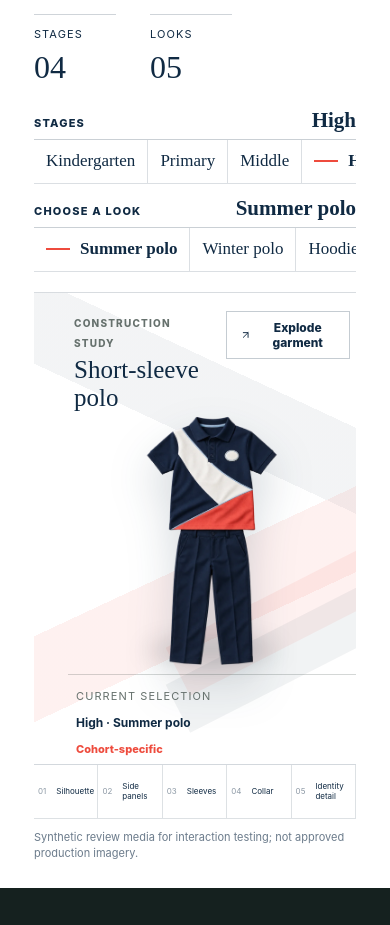
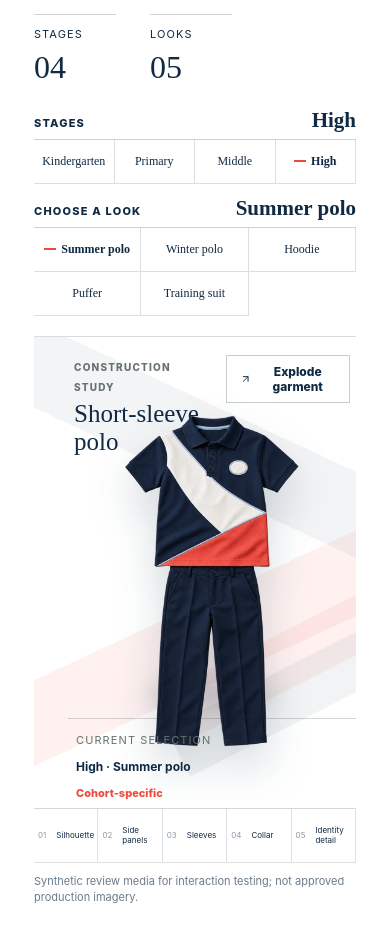
Before and after one commit to faresmohamed260/fares-uniform, a Next.js app in the folder prototype/public-site-motion/: page / in a window 390 px wide. Shown: the part 1800-2725 px from the top of the page. Built offline with nearby package versions, Linux system fonts and the light colour scheme.

Commit message:
fix: keep selected mobile choices visible

```diff
--- a/prototype/public-site-motion/app/globals.css
+++ b/prototype/public-site-motion/app/globals.css
@@ -547,3 +547,25 @@ footer { min-height: 170px; }
   .inspection { margin-top: 20px; }
   .layer-list { display: grid; }
 }
+
+
+/* Checkpoint 11: tactile polo prominence and fully visible mobile choices */
+.variant-polo .assembled-garment,
+.variant-polo .tactile-exploded-garment { inset: -10% -16% -8%; }
+
+@media (max-width: 760px) {
+  .choice-rail { display: grid; grid-template-columns: repeat(4,minmax(0,1fr)); overflow: visible; }
+  .look-rail { grid-template-columns: repeat(3,minmax(0,1fr)); }
+  .choice-rail button,
+  .look-rail button {
+    width: 100%;
+    min-width: 0;
+    padding: 0 5px;
+    justify-content: center;
+    text-align: center;
+    font-size: 12px;
+  }
+  .choice-rail button.is-active::before { width: 12px; margin-inline-end: 5px; }
+  .variant-polo .assembled-garment,
+  .variant-polo .tactile-exploded-garment { inset: -18% -24% -14%; }
+}
```
